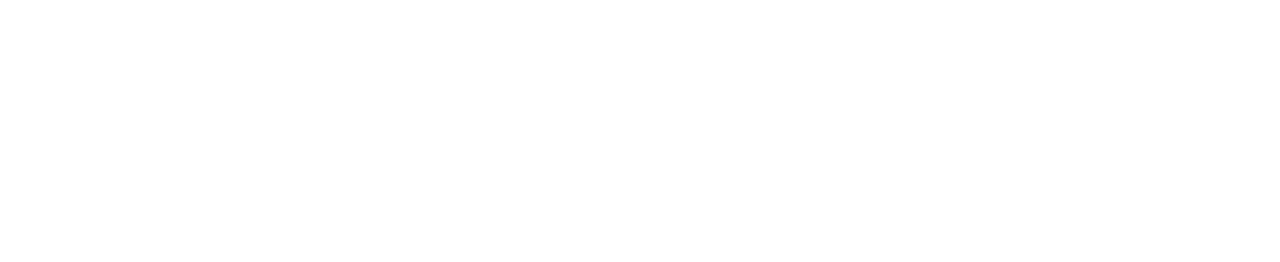
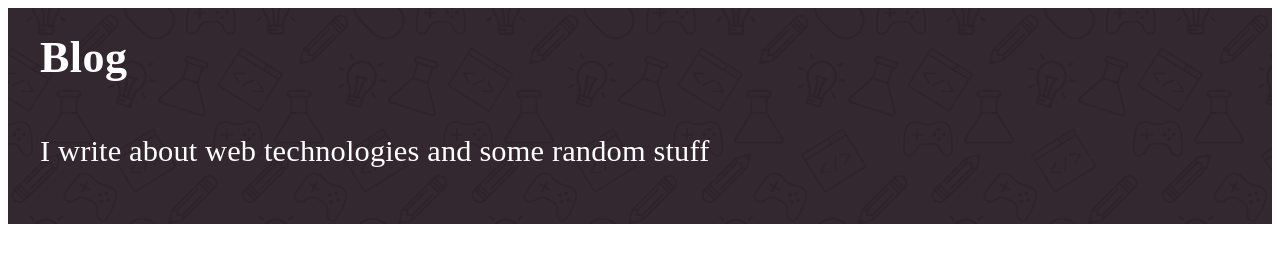
Before and after one commit to AlahmadiQ8/Gatsby-Site, a Gatsby site: page /blog in a window 1280 px wide. Built offline with nearby package versions, Linux system fonts and the light colour scheme; Gatsby itself is replaced by a stand-in of ours.

Commit message:
made Banner more reuable

```diff
--- a/src/components/Banner/index.jsx
+++ b/src/components/Banner/index.jsx
@@ -1,29 +1,32 @@
 import React from 'react';
+import PropTypes from 'prop-types';
 
 import Container from 'components/Container';
 import Flex from 'components/Flex';
-import Thumbnail from 'components/Thumbnail';
 import './index.scss';
 
-const Banner = () => (
+const Banner = ({ children, height }) => {
+  const justifyContent = React.Children.count(children) > 1 ? 'space-around' : 'start';
+  const style = { justifyContent };
+  return (
     <div className="banner">
-    <header className="banner__content-wrapper">
+      <header className={`banner__content-wrapper banner__content-wrapper--${height}`}>
         <Container>
-        <Flex halign="space-around" className="banner__flex">
-          <div className="banner__section">
-            <Thumbnail />
-          </div>
-          <div className="banner__section">
-            <h1 className="banner__h1">Mohammad Alahmadi</h1>
-            <p className="banner__p">
-            I’m a front end engineer living in Santa Barbara. I enjoy building
-            stuff with Javascript and React.
-            </p>
-          </div>
+          <Flex style={style} className="banner__flex">
+            {children}
           </Flex>
         </Container>
       </header>
     </div>
   );
+};
+
+Banner.defaultProps = {
+  height: 'large',
+};
+
+Banner.propTypes = {
+  height: PropTypes.oneOf(['large', 'medium', 'small']),
+};
 
 export default Banner;
--- a/src/components/Banner/index.scss
+++ b/src/components/Banner/index.scss
@@ -12,6 +12,9 @@
 .banner__content-wrapper {
   margin-left: auto;
   margin-right: auto;
+}
+
+.banner__content-wrapper--large {
   padding-top: 45px;
   padding-bottom: 20px;
   @include media-breakpoint-up(md) {
@@ -21,6 +24,36 @@
   @include media-breakpoint-up(xl) {
     padding-top: 95px;
     padding-bottom: 85px;
+  }
+}
+
+.banner__content-wrapper--medium {
+  margin-left: auto;
+  margin-right: auto;
+  padding-top: 35px;
+  padding-bottom: 15px;
+  @include media-breakpoint-up(md) {
+    padding-top: 45px;
+    padding-bottom: 20px;
+  }
+  @include media-breakpoint-up(xl) {
+    padding-top: 60px;
+    padding-bottom: 70px;
+  }
+}
+
+.banner__content-wrapper--small {
+  margin-left: auto;
+  margin-right: auto;
+  padding-top: 25px;
+  padding-bottom: 10px;
+  @include media-breakpoint-up(md) {
+    padding-top: 35px;
+    padding-bottom: 15px;
+  }
+  @include media-breakpoint-up(xl) {
+    padding-top: 25px;
+    padding-bottom: 25px;
   }
 }
 
--- a/src/components/Flex/index.jsx
+++ b/src/components/Flex/index.jsx
@@ -11,6 +11,7 @@
   shrink = 1,
   type = 'div',
   children,
+  ...rest
 }) => {
   const styles = {
     flexGrow: grow,
@@ -25,6 +26,7 @@
     {
       className: `flex ${className}`,
       style: className.match(/flex/) ? {} : styles,
+      ...rest,
     },
     children
   );
--- a/src/pages/blog.js
+++ b/src/pages/blog.js
@@ -1,8 +1,21 @@
 import React from 'react';
 
-const Blah = () => {
-  return <div />;
-};
+import Banner from '../components/Banner';
+
+const Blah = () => (
+  <div>
+    <Banner height="small">
+      <div>
+        <h1 className="banner__h1">
+          Blog
+        </h1>
+        <p className="banner__p">
+          I write about web technologies and some random stuff
+        </p>
+      </div>
+    </Banner>
+  </div>
+);
 
 export const pageQuery = graphql`
   query AllBlogPostsPageQuery {
```
Also changed, not shown: src/pages/index.js (+13 -1 lines). Lines whose indentation alone changed are shown as unchanged.
